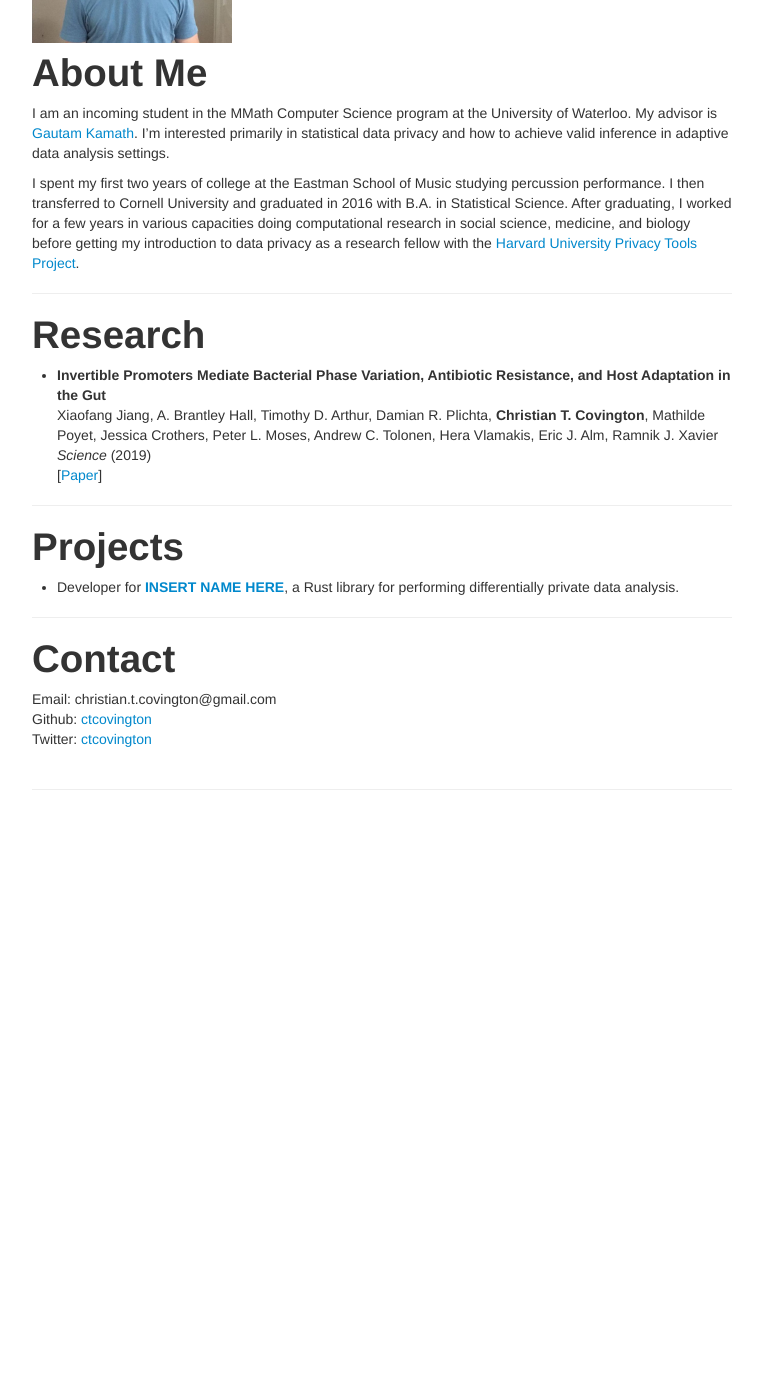
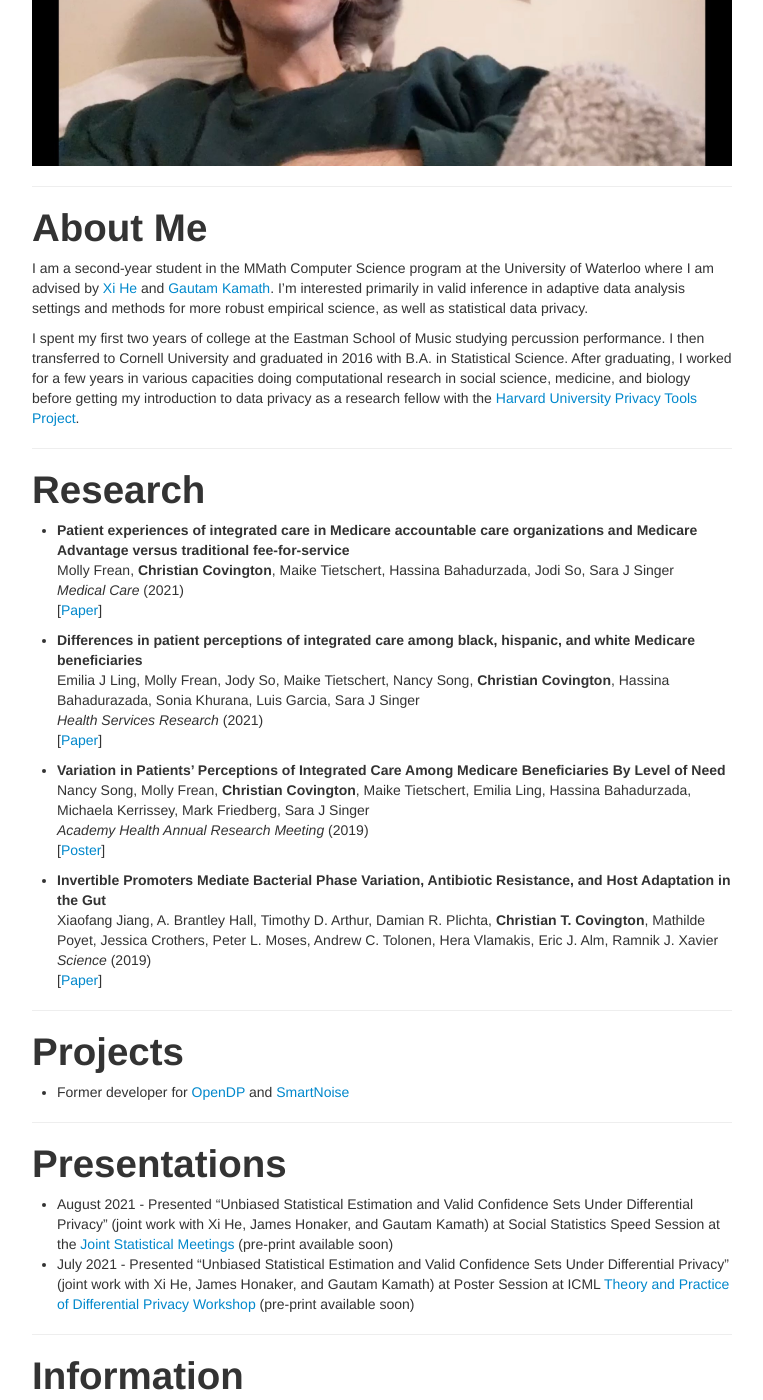
Before and after one commit to ctcovington/ctcovington.github.io, a Jekyll site: the page built from index.md, in a window 1280 px wide and 1400 px high, scrolled down 309 px. Shown: the whole window, without its empty margins (258-1021 px from the left). Built offline with Jekyll 4.4.1, drawn with Linux system fonts in a browser that asks for light colours; before the commit the page ends 1130 px from its top, so only the background shows below that; some of the changed text lies outside the part shown.

Commit message:
first live

```diff
--- a/_config.yml
+++ b/_config.yml
@@ -8,7 +8,7 @@ highlighter: rouge
 # Themes are encouraged to use these universal variables
 # so be sure to set them if your theme uses them.
 #
-title : website
+title :
 author :
   name : Christian Covington
   email : christian.t.covington@gmail.com
--- a/index.md
+++ b/index.md
@@ -1,20 +1,36 @@
 ---
 layout: page
-title: Christian Covington
+title: Christian T. Covington
 tagline:
 description: Christian Covington's website
 ---
 
-<img src="christian_pic.jpg" alt="profile_picture" width="200"/>
+<img src="christian_pic.jpg" alt="profile_picture" width="1000"/>
+
+---
 
 # About Me
-I am an incoming student in the MMath Computer Science program at the University of Waterloo. My advisor is [Gautam Kamath](http://www.gautamkamath.com/). I'm interested primarily in statistical data privacy and how to achieve valid inference in adaptive data analysis settings.
+I am a second-year student in the MMath Computer Science program at the University of Waterloo where I am advised by [Xi He](https://cs.uwaterloo.ca/~xihe/) and [Gautam Kamath](http://www.gautamkamath.com/). I'm interested primarily in valid inference in adaptive data analysis settings and methods for more robust empirical science, as well as statistical data privacy.
 
 I spent my first two years of college at the Eastman School of Music studying percussion performance. I then transferred to Cornell University and graduated in 2016 with B.A. in Statistical Science. After graduating, I worked for a few years in various capacities doing computational research in social science, medicine, and biology before getting my introduction to data privacy as a research fellow with the [Harvard University Privacy Tools Project](https://privacytools.seas.harvard.edu/).
 
 ---
 
 # Research
+- **Patient experiences of integrated care in Medicare accountable care organizations and Medicare Advantage versus traditional fee-for-service** \\
+Molly Frean, **Christian Covington**, Maike Tietschert, Hassina Bahadurzada, Jodi So, Sara J Singer \\
+*Medical Care* (2021) \\
+[[Paper](https://pubmed.ncbi.nlm.nih.gov/33273291/)]
+
+- **Differences in patient perceptions of integrated care among black, hispanic, and white Medicare beneficiaries** \\
+Emilia J Ling, Molly Frean, Jody So, Maike Tietschert, Nancy Song, **Christian Covington**, Hassina Bahadurazada, Sonia Khurana, Luis Garcia, Sara J Singer \\
+*Health Services Research* (2021) \\
+[[Paper](https://onlinelibrary.wiley.com/doi/abs/10.1111/1475-6773.13637)]
+
+- **Variation in Patients’ Perceptions of Integrated Care Among Medicare Beneficiaries By Level of Need** \\
+Nancy Song, Molly Frean, **Christian Covington**, Maike Tietschert, Emilia Ling, Hassina Bahadurzada, Michaela Kerrissey, Mark Friedberg, Sara J Singer \\
+*Academy Health Annual Research Meeting* (2019) \\
+[[Poster](https://academyhealth.confex.com/academyhealth/2019arm/meetingapp.cgi/Paper/32193)]
 
 - **Invertible Promoters Mediate Bacterial Phase Variation, Antibiotic Resistance, and Host Adaptation in the Gut** \\
 Xiaofang Jiang, A. Brantley Hall, Timothy D. Arthur, Damian R. Plichta, **Christian T. Covington**, Mathilde Poyet, Jessica Crothers, Peter L. Moses, Andrew C. Tolonen, Hera Vlamakis, Eric J. Alm, Ramnik J. Xavier \\
@@ -24,13 +40,22 @@ Xiaofang Jiang, A. Brantley Hall, Timothy D. Arthur, Damian R. Plichta, **Christ
 ---
 
 # Projects
-- Developer for [**INSERT NAME HERE**](https://github.com/opendifferentialprivacy/whitenoise-core), a Rust library for performing differentially private data analysis.
+- Former developer for [OpenDP](https://projects.iq.harvard.edu/opendp) and [SmartNoise](https://github.com/opendifferentialprivacy/smartnoise-core)
 
 ---
-# Contact
+
+# Presentations
+- August 2021 - Presented "Unbiased Statistical Estimation and Valid Confidence Sets Under Differential Privacy" (joint work with Xi He, James Honaker, and Gautam Kamath) at Social Statistics Speed Session at the [Joint Statistical Meetings](https://ww2.amstat.org/meetings/jsm/2021/index.cfm) (pre-print available soon)
+- July 2021 - Presented "Unbiased Statistical Estimation and Valid Confidence Sets Under Differential Privacy" (joint work with Xi He, James Honaker, and Gautam Kamath) at Poster Session at ICML [Theory and Practice of Differential Privacy Workshop](https://tpdp.journalprivacyconfidentiality.org/2021/) (pre-print available soon)
+
+---
+
+# Information
 Email: christian.t.covington@gmail.com \\
-Github: [ctcovington](https://github.com/ctcovington) \\
-Twitter: [ctcovington](https://twitter.com/ctcovington)
+[GitHub](https://github.com/ctcovington) \\
+[Twitter](https://twitter.com/ctcovington) \\
+[Google Scholar](https://scholar.google.com/citations?user=dxtVsBAAAAAJ&hl=en)
+<!-- [CV]() -->
 
 <!-- [Github Pages](https://pages.github.com) provide a simple way to make a
 website using
```
Also changed, not shown: README.md (renamed from ReadMe.md), christian_pic.jpg, 1 other file.
